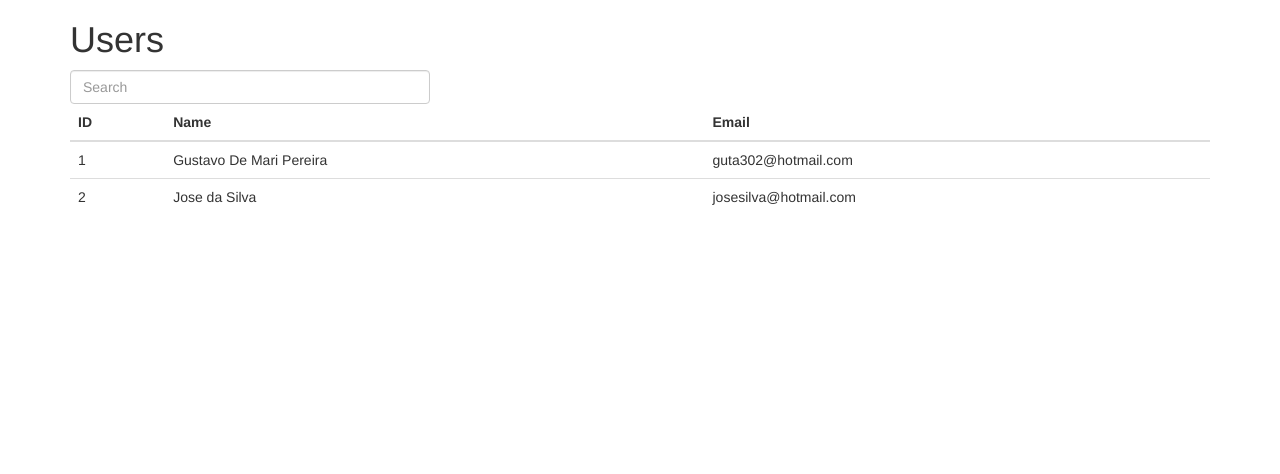
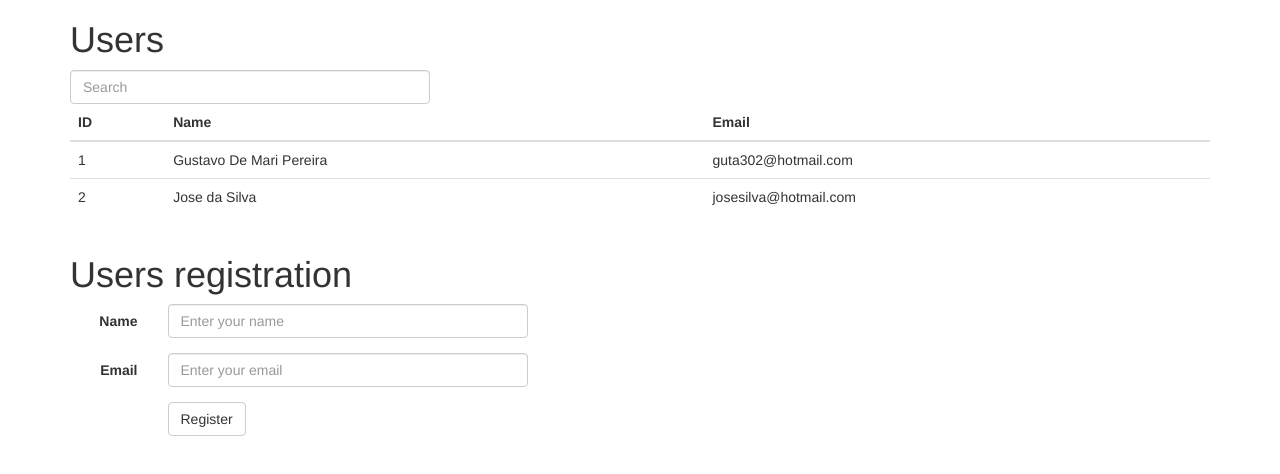
Before and after one commit to gustavodemari/simple-crud-angular, a plain HTML site: page index.html in a window 1280 px wide. Drawn offline with Linux system fonts and the light colour scheme.

Commit message:
adding users registration form

```diff
--- a/index.html
+++ b/index.html
@@ -32,6 +32,30 @@
           </table>
         </div>
       </div>
+      <div class="row">
+        <div class="col-md-12">
+          <h1>Users registration</h1>
+          <form class="form-horizontal" role="form">
+            <div class="form-group">
+              <label class="col-md-1 control-label" for="name">Name</label>
+              <div class="col-md-4">
+                <input class="form-control" type="text" id="name" placeholder="Enter your name"></input>
+              </div>
+            </div>
+            <div class="form-group">
+              <label class="col-md-1 control-label" for="email">Email</label>
+              <div class="col-md-4">
+                <input class="form-control" type="text" id="email" placeholder="Enter your email"></input>
+              </div>
+            </div>
+            <div class="form-group">
+              <div class="col-md-offset-1 col-md-4">
+                <button class="btn btn-default" type="submit">Register</submit>
+              </div>
+            </div>
+          </form>
+        </div>
+      </div>
     </div>
     <script type="text/javascript" src="js/angular.min.js"></script>
     <script type="text/javascript" src="app.js"></script>
```
